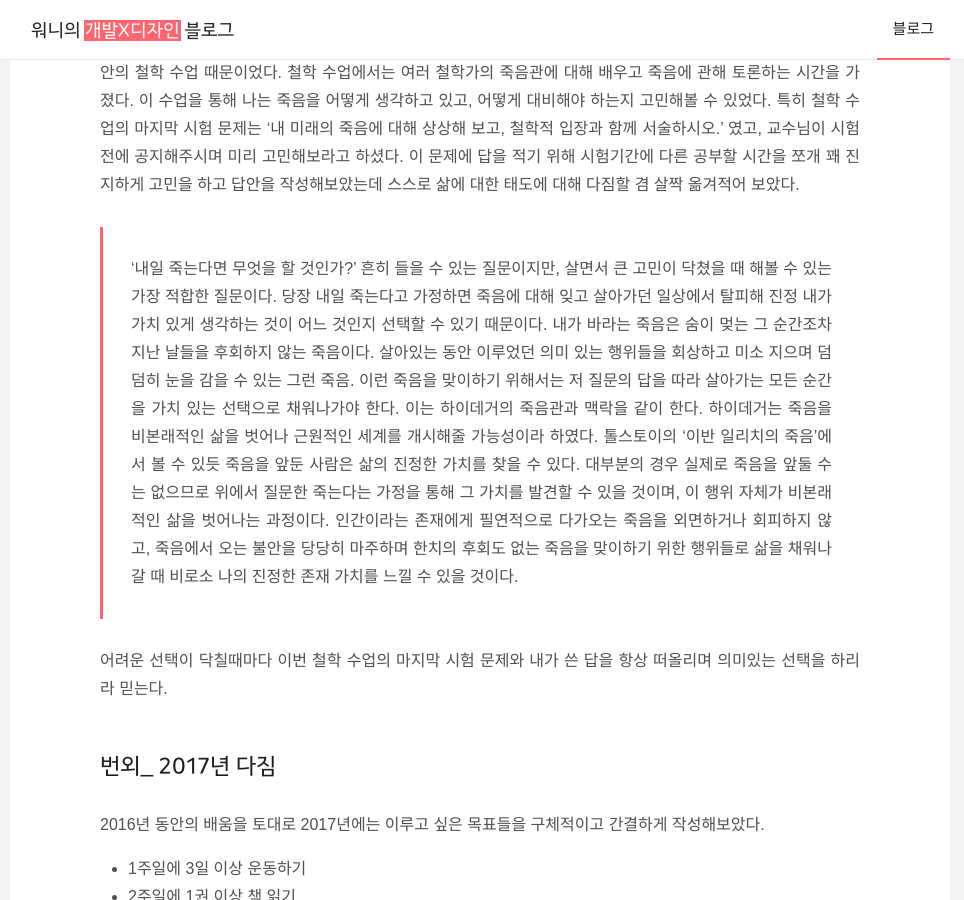
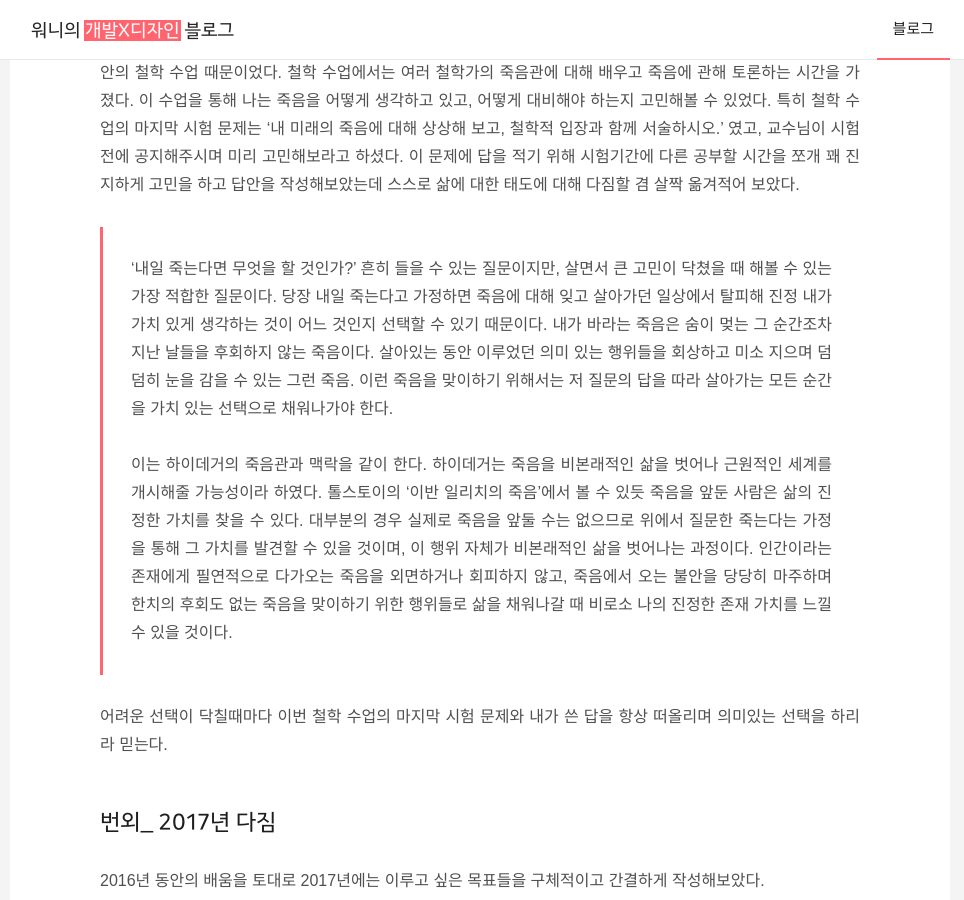
Before and after one commit to uyu423/heelog.github.io, a Jekyll site: the page built from _posts/2016-12-31-goodbye-2016.md, in a window 1280 px wide and 900 px high, scrolled down 3907 px. Shown: the whole window, without its empty margins (160-1124 px from the left). Built offline with Jekyll 4.4.1, drawn with Linux system fonts in a browser that asks for light colours.

```diff
--- a/_includes/head.html
+++ b/_includes/head.html
@@ -2,7 +2,6 @@
     <meta charset="utf-8">
     <meta http-equiv="X-UA-Compatible" content="IE=edge">
     <meta name="viewport" content="width=device-width, initial-scale=1">
-
     {% if page.layout == 'post' %}
     {% assign meta_title = page.title %}
     {% assign meta_author = page.author | default: site.author %}
--- a/_posts/2016-12-31-goodbye-2016.md
+++ b/_posts/2016-12-31-goodbye-2016.md
@@ -50,7 +50,9 @@ image: /files/talk/goodbye2016_cover.jpg
 
  올해는 유난히도 죽음에 대해 생각해보는 시간이 많이 있었는데 이유는 두 가지이다. 할머니의 장례식과 한 학기 동안의 철학 수업 때문이었다. 철학 수업에서는 여러 철학가의 죽음관에 대해 배우고 죽음에 관해 토론하는 시간을 가졌다. 이 수업을 통해 나는 죽음을 어떻게 생각하고 있고, 어떻게 대비해야 하는지 고민해볼 수 있었다. 특히 철학 수업의 마지막 시험 문제는 '내 미래의 죽음에 대해 상상해 보고, 철학적 입장과 함께 서술하시오.' 였고, 교수님이 시험 전에 공지해주시며 미리 고민해보라고 하셨다. 이 문제에 답을 적기 위해 시험기간에 다른 공부할 시간을 쪼개 꽤 진지하게 고민을 하고 답안을 작성해보았는데 스스로 삶에 대한 태도에 대해 다짐할 겸 살짝 옮겨적어 보았다.
 
- > '내일 죽는다면 무엇을 할 것인가?' 흔히 들을 수 있는 질문이지만, 살면서 큰 고민이 닥쳤을 때 해볼 수 있는 가장 적합한 질문이다. 당장 내일 죽는다고 가정하면 죽음에 대해 잊고 살아가던 일상에서 탈피해 진정 내가 가치 있게 생각하는 것이 어느 것인지 선택할 수 있기 때문이다. 내가 바라는 죽음은 숨이 멎는 그 순간조차 지난 날들을 후회하지 않는 죽음이다. 살아있는 동안 이루었던 의미 있는 행위들을 회상하고 미소 지으며 덤덤히 눈을 감을 수 있는 그런 죽음. 이런 죽음을 맞이하기 위해서는 저 질문의 답을 따라 살아가는 모든 순간을 가치 있는 선택으로 채워나가야 한다. 이는 하이데거의 죽음관과 맥락을 같이 한다. 하이데거는 죽음을 비본래적인 삶을 벗어나 근원적인 세계를 개시해줄 가능성이라 하였다. 톨스토이의 '이반 일리치의 죽음'에서 볼 수 있듯 죽음을 앞둔 사람은 삶의 진정한 가치를 찾을 수 있다. 대부분의 경우 실제로 죽음을 앞둘 수는 없으므로 위에서 질문한 죽는다는 가정을 통해 그 가치를 발견할 수 있을 것이며, 이 행위 자체가 비본래적인 삶을 벗어나는 과정이다. 인간이라는 존재에게 필연적으로 다가오는 죽음을 외면하거나 회피하지 않고, 죽음에서 오는 불안을 당당히 마주하며 한치의 후회도 없는 죽음을 맞이하기 위한 행위들로 삶을 채워나갈 때 비로소 나의 진정한 존재 가치를 느낄 수 있을 것이다.
+ > '내일 죽는다면 무엇을 할 것인가?' 흔히 들을 수 있는 질문이지만, 살면서 큰 고민이 닥쳤을 때 해볼 수 있는 가장 적합한 질문이다. 당장 내일 죽는다고 가정하면 죽음에 대해 잊고 살아가던 일상에서 탈피해 진정 내가 가치 있게 생각하는 것이 어느 것인지 선택할 수 있기 때문이다. 내가 바라는 죽음은 숨이 멎는 그 순간조차 지난 날들을 후회하지 않는 죽음이다. 살아있는 동안 이루었던 의미 있는 행위들을 회상하고 미소 지으며 덤덤히 눈을 감을 수 있는 그런 죽음. 이런 죽음을 맞이하기 위해서는 저 질문의 답을 따라 살아가는 모든 순간을 가치 있는 선택으로 채워나가야 한다.
+ >
+ > 이는 하이데거의 죽음관과 맥락을 같이 한다. 하이데거는 죽음을 비본래적인 삶을 벗어나 근원적인 세계를 개시해줄 가능성이라 하였다. 톨스토이의 '이반 일리치의 죽음'에서 볼 수 있듯 죽음을 앞둔 사람은 삶의 진정한 가치를 찾을 수 있다. 대부분의 경우 실제로 죽음을 앞둘 수는 없으므로 위에서 질문한 죽는다는 가정을 통해 그 가치를 발견할 수 있을 것이며, 이 행위 자체가 비본래적인 삶을 벗어나는 과정이다. 인간이라는 존재에게 필연적으로 다가오는 죽음을 외면하거나 회피하지 않고, 죽음에서 오는 불안을 당당히 마주하며 한치의 후회도 없는 죽음을 맞이하기 위한 행위들로 삶을 채워나갈 때 비로소 나의 진정한 존재 가치를 느낄 수 있을 것이다.
 
  어려운 선택이 닥칠때마다 이번 철학 수업의 마지막 시험 문제와 내가 쓴 답을 항상 떠올리며 의미있는 선택을 하리라 믿는다.
 
```
